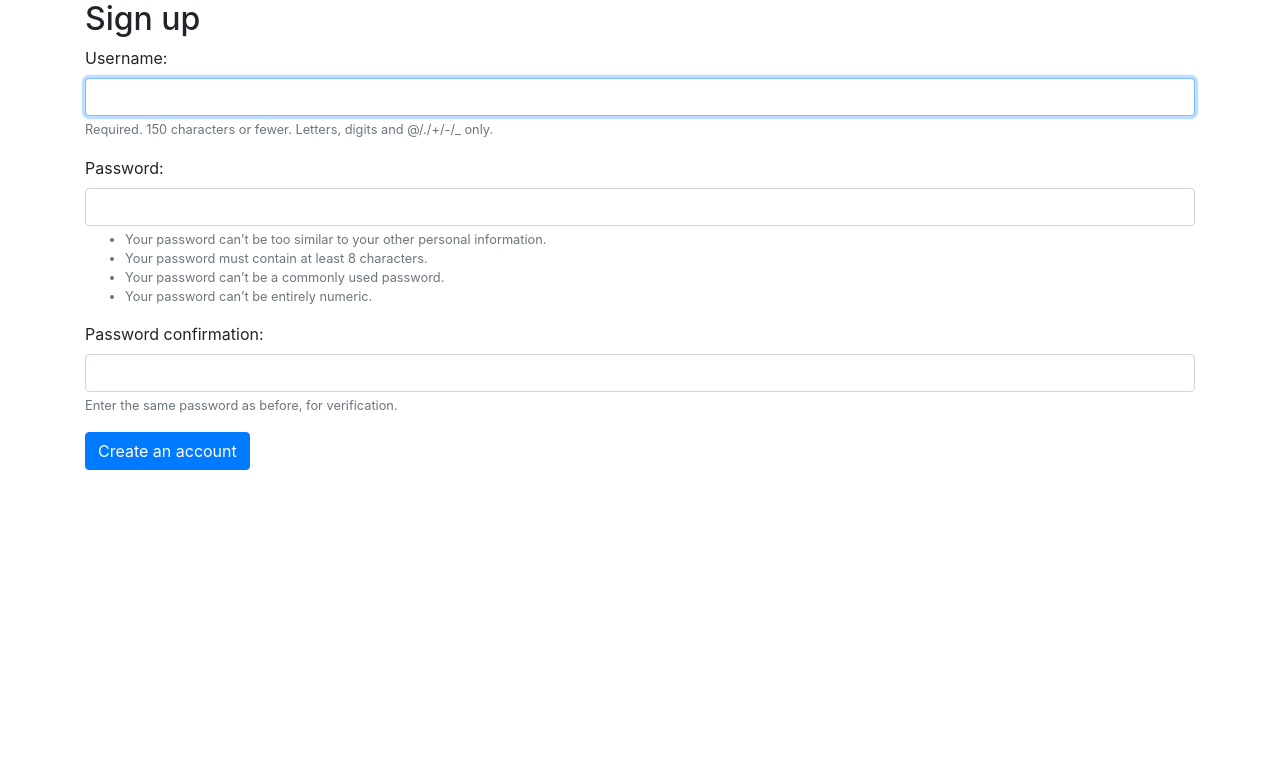
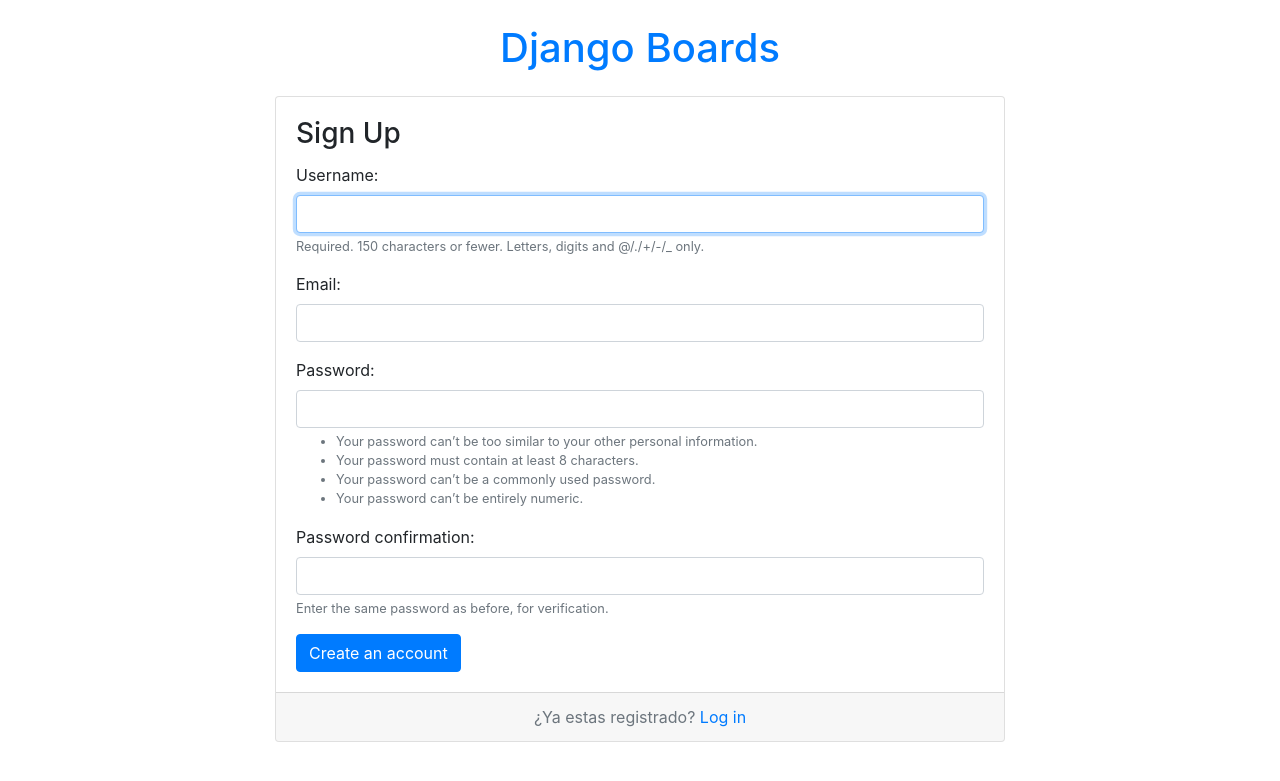
Before and after one commit to mustakadem/foro, a Django app: page /signup/ in a window 1280 px wide. Shown: the top 781 px of the page. Run offline with Django 3.2, Linux system fonts and the light colour scheme; some libraries are stand-ins or nearby versions.

Commit message:
se muestran los errores en el login y en el register y se añaden las rutas de redireccion en settings.py

```diff
--- a/accounts/forms.py
+++ b/accounts/forms.py
@@ -0,0 +1,10 @@
+from django import forms
+from django.contrib.auth.forms import UserCreationForm
+from django.contrib.auth.models import User
+
+
+class SignUpForm(UserCreationForm):
+    email = forms.CharField(max_length=254, required=True, widget=forms.EmailInput)
+    class Meta:
+        model = User
+        fields = ('username','email', 'password1', 'password2')
--- a/accounts/views.py
+++ b/accounts/views.py
@@ -1,16 +1,16 @@
-from django.contrib.auth.forms import UserCreationForm
+
 from django.shortcuts import render, redirect
 from django.contrib.auth import login as auth_login
-
+from .forms import SignUpForm
 
 def signup(request):
     if request.method == 'POST':
-        form = UserCreationForm(request.POST)
+        form = SignUpForm(request.POST)
         if form.is_valid():
             user = form.save()
             auth_login(request, user)
             return redirect('home')
     else:
-        form = UserCreationForm()
+        form = SignUpForm()
 
     return render(request, 'signup.html', {'form': form})
--- a/probandoDjango/settings.py
+++ b/probandoDjango/settings.py
@@ -126,3 +126,7 @@ STATIC_URL = '/static/'
 STATICFILES_DIRS = [
     os.path.join(BASE_DIR, 'static')
 ]
+
+LOGOUT_REDIRECT_URL = 'home'
+
+LOGIN_REDIRECT_URL = 'home'
--- a/probandoDjango/urls.py
+++ b/probandoDjango/urls.py
@@ -15,13 +15,15 @@ Including another URLconf
 """
 from django.contrib import admin
 from django.urls import path
-
+from django.contrib.auth import views as auth_views
 from accounts import views as accounts_views
 from boards import views
 
 urlpatterns = [
     path('', views.home, name='home'),
     path('signup/', accounts_views.signup, name='signup'),
+    path('login/',auth_views.LoginView.as_view(template_name='login.html'), name='login'),
+    path('logout/', auth_views.LogoutView.as_view(), name='logout'),
     path('boards/<int:pk>/', views.board_topics, name='board_topics'),
     path('boards/<int:pk>/new/', views.new_topic, name="new_topic"),
     path('admin/', admin.site.urls),
--- /dev/null
+++ b/templates/base_accounts.html
@@ -0,0 +1,19 @@
+{% extends 'layout.html' %}
+
+{% load static %}
+
+{% block stylesheet %}
+    <link rel="stylesheet" href="{% static 'css/accounts.css' %}">
+{% endblock %}
+
+{% block body %}
+    <div class="container">
+        <h1 class="text-center logo my-4">
+            <a href="{% url 'home' %}">Django Boards</a>
+        </h1>
+
+{% block content %}
+{% endblock %}
+
+    </div>
+{% endblock %}
--- a/templates/includes/form.html
+++ b/templates/includes/form.html
@@ -1,4 +1,14 @@
 {% load widget_tweaks %}
+
+{% if form.non_field_errors %}
+    <div class="alert alert-danger" role="alert">
+        {% for error in form.non_field_errors %}
+            <p{% if forloop.last %} class="mb-0"{% endif %}>{{ error }}</p>
+        {% endfor %}
+    </div>
+{% endif %}
+
+
 
 {% for field in form %}
 
--- a/templates/layout.html
+++ b/templates/layout.html
@@ -16,11 +16,26 @@
         <span class="navbar-toggler-icon"></span>
         </button>
         <div class="collapse navbar-collapse" id="mainMenu">
+            {% if user.is_authenticated %}
             <ul class="navbar-nav ml-auto">
-                <li class="nav-item">
-                    <a href="#" class="nav-link">{{ user.username }}</a>
+                <li class="nav-item dropdown">
+                    <a href="#" class="nav-link dropdown-toggle" id="userMenu" data-toggle="dropdown" aria-haspopup="true" aria-expanded="false" >
+                        {{ user.username }}
+                    </a>
+                    <div class="dropdown-menu dropdown-menu-right" aria-labelledby="userMenu">
+                        <a href="#" class="dropdown-item">My account</a>
+                        <a href="#" class="dropdown-item">Change password</a>
+                        <div class="dropdown-divider"></div>
+                        <a href="{% url 'logout' %}" class="dropdown-item">Logout</a>
+                    </div>
                 </li>
             </ul>
+            {% else %}
+                <form class="form-inline ml-auto">
+                    <a href="{% url 'login' %}" class="btn btn-outline-secondary">Log in</a>
+                    <a href="{% url 'signup' %}" class="btn btn-primary ml-2">Sign up</a>
+                </form>
+            {% endif %}
         </div>
     </div>
 </nav>
@@ -33,5 +48,9 @@
     {% endblock %}
 </div>
 {% endblock body %}
+<script src="{% static 'js/jquery-3.3.1.min.js' %}"></script>
+<script src="{% static 'js/popper.min.js' %}"></script>
+<script src="{% static 'js/bootstrap.min.js' %}"></script>
+
 </body>
 </html>
--- a/templates/signup.html
+++ b/templates/signup.html
@@ -1,14 +1,24 @@
-{% extends 'layout.html' %}
+{% extends 'base_accounts.html' %}
+{% block title %}Sign up to Django Boards{% endblock %}
 
-{% block body %}
-<div class="container">
-<h2>Sign up</h2>
-    <form method="post">
-        {% csrf_token %}
-        {% include 'includes/form.html' %}
-        <button type="submit" class="btn btn-primary">Create an account </button>
-    </form>
-</div>
+{% block content %}
 
+    <div class="row justify-content-center">
+        <div class="col-lg-8 col-md-10 col-sm-12">
+            <div class="card">
+                <div class="card-body">
+                    <h3 class="card-title">Sign Up</h3>
+                        <form method="post">
+                            {% csrf_token %}
+                            {% include 'includes/form.html' %}
+                            <button type="submit" class="btn btn-primary">Create an account </button>
+                         </form>
+                </div>
+                <div class="card-footer text-muted text-center">
+                    ¿Ya estas registrado? <a href="{% url 'login' %}">Log in</a>
+                </div>
+            </div>
+        </div>
+    </div>
 
 {% endblock %}
```
Also changed, not shown: templates/login.html (added, +29 -0 lines).
